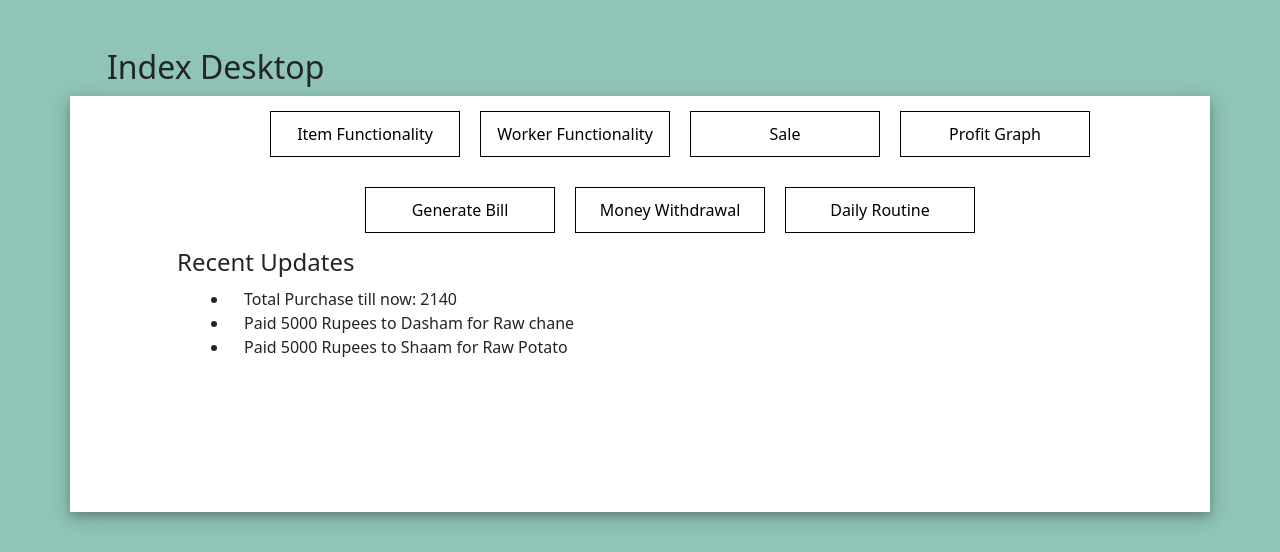
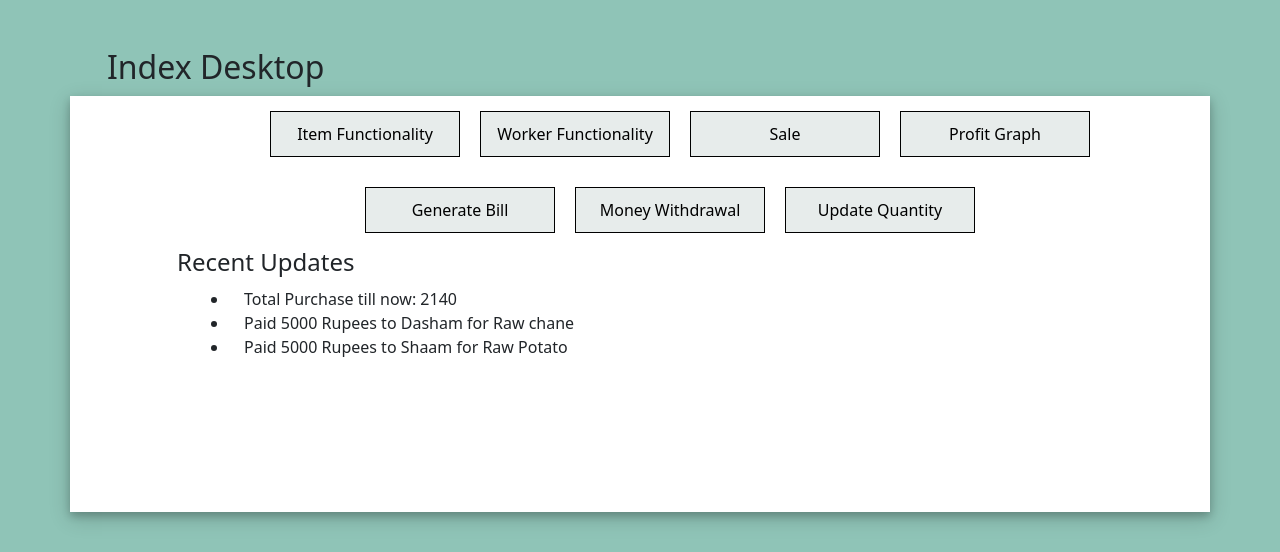
Before and after one commit to Vaishali-tyagi-project/CS50x_Final_Project, a Flask app: page / in a window 1280 px wide. Shown: the part 66-618 px from the top of the page. Run offline with Flask 2, Linux system fonts and the light colour scheme; the visitor is signed in with stand-in values (Sample User, id 1); some libraries are stand-ins or nearby versions.

Commit message:
Final_Commit

```diff
--- a/static/style.css
+++ b/static/style.css
@@ -30,11 +30,13 @@ body
     margin-right: 10px;
     margin-left: 10px;
     padding: 10px;
+    background: #e7eceb;
 }
 
-.button-div :hover
+.button-div a:hover, .button-div:hover
 {
-    color: darkslategray;
+    color: white;
+    background: darkgray;
 }
 
 .button-div a
--- a/templates/index.html
+++ b/templates/index.html
@@ -32,7 +32,7 @@
                 <a href = "/moneywithdrawal"> Money Withdrawal </a>
             </div>
             <div class = "button-div col-md-2">
-                <a href = "/dailySales"> Daily Routine </a>
+                <a href = "/addQuantity"> Update Quantity </a>
             </div>
             <div class="col-md-3"></div>
         </div>
--- a/templates/purchaseDesktop.html
+++ b/templates/purchaseDesktop.html
@@ -47,7 +47,7 @@
                                 <td>{{transaction.amount}}</td>
                                 <td>{{transaction.transaction_time}}</td>
                                 <td> {{transaction.reason}} </td>
-                                <td>{{transaction.withdrawal_or_deposit}}</td>
+                                <td>{{transaction.withdrawal_or_deposit | capitalize}}</td>
                             </tr>
                             {% endfor %}
                         </tbody>
```
Also changed, not shown: final-project.db.
